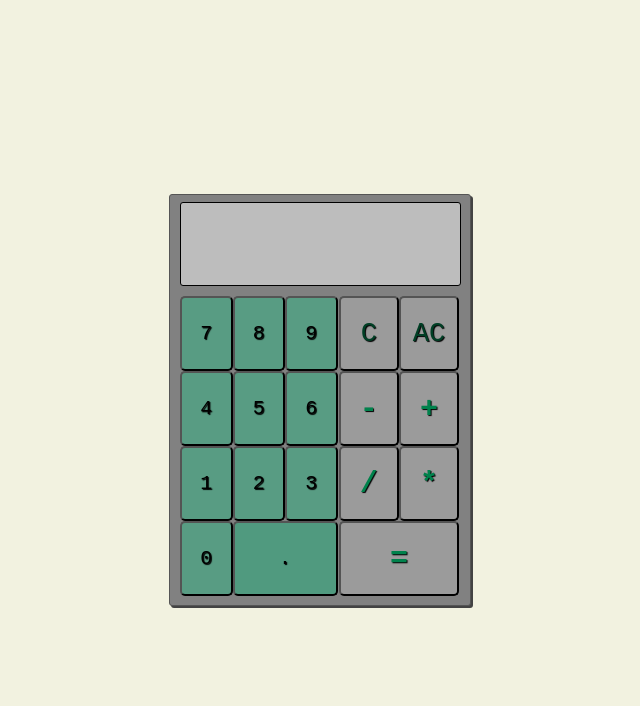
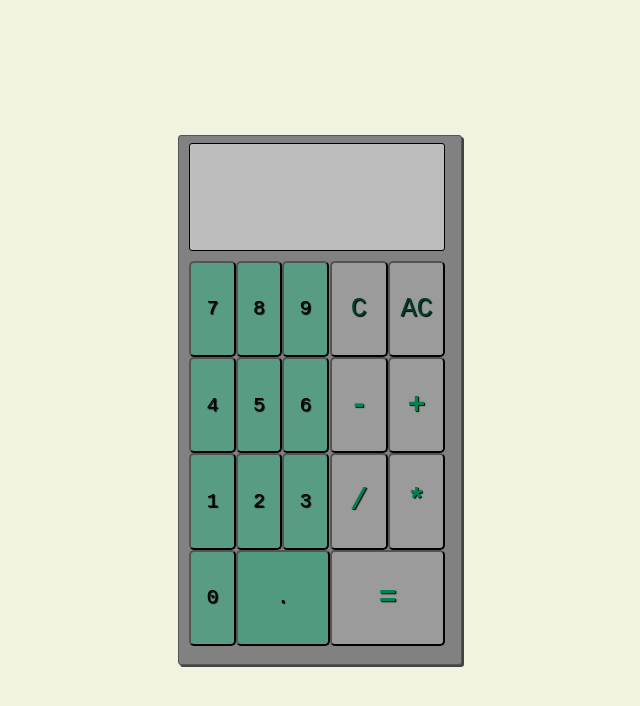
Before and after one commit to SofiaAlarcon/my-calculadora, a React (Create React App) app: page / in a window 1280 px wide. Shown: the top 706 px of the page, without its empty margins (320-960 px from the left). Built offline with nearby package versions, Linux system fonts and the light colour scheme.

Commit message:
Se reemplazaron los valores absolutos por valores relativos

```diff
--- a/src/App.css
+++ b/src/App.css
@@ -2,6 +2,7 @@
 .App {
   display: flex;
   height: 100vh;
+  width: 100vw;
   justify-content: center;
   align-items: center;
   background-color: rgb(242, 242, 224);
--- a/src/components/Botones.css
+++ b/src/components/Botones.css
@@ -1,7 +1,8 @@
 
   .boton-numero{
-    width: 52.51px;
-    height:75px;
+    width: 33%;
+    height:25%;
+    min-width: 10px;
     background-color: rgb(88, 156, 131);
     font-size: 20px;
     font-family: 'IBM Plex Mono', monospace;
@@ -10,8 +11,8 @@
   }
 
   .boton-punto{
-    width: 105px;
-    height:75px;
+    width: 67%;
+    height:25%;
     background-color:rgb(80, 154, 127);
     font-size: 20px;
     font-family: 'Roboto Mono', monospace;
@@ -21,8 +22,8 @@
 
 
   .boton-borrar{
-    width: 60.235px;
-    height: 75px;
+    width: 50%;
+    height: 25%;
     font-size: 27px;
     color: rgb(0, 63, 37);
     background-color:rgb(155, 155, 155);
@@ -34,8 +35,8 @@
   }
 
   .boton-signo{
-    width: 60.235px;
-    height: 75px;
+    width: 50%;
+    height: 25%;
     background-color: rgb(155, 155, 155);
     color: rgb(0, 130, 76);
     font-weight: bolder;
@@ -47,8 +48,8 @@
   }
 
   .boton-igual{
-    width: 120.47px;
-    height: 75px;
+    width: 100%;
+    height: 25%;
     font-weight: bolder;
     font-size: 30px;
     background-color: rgb(155, 155, 155);
--- a/src/components/Calculadora.css
+++ b/src/components/Calculadora.css
@@ -1,10 +1,12 @@
 .calculadora{
-    height: 410px;
-    width: 300px;
+    height: 66%;
+    width: 22%;
+    min-width: 200px;
     border-width: 1px;
     border-color: rgb(85, 85, 85) ;
     border-style: solid;
     border-radius: 3px;
     box-shadow: 2px 2px rgb(67, 67, 67);
     background-color:rgb(129, 129, 129) ;
+
   }
--- a/src/components/Pantalla.css
+++ b/src/components/Pantalla.css
@@ -1,12 +1,13 @@
 .pantalla{
-    width:275px;
+  height:20%;
+  width: 90%;
   border-color: black;
   border-style: solid;
   border-width: 1px;
   border-radius: 3px;
-    height: 80px;
   margin: 7px 10px 5px 10px;
   background-color: rgb(189, 189, 189);
   font-size: 30px;
+  padding: 0%;
 
 }
--- a/src/components/Teclado.css
+++ b/src/components/Teclado.css
@@ -1,22 +1,24 @@
 .teclado{
+  height: 73%;
+  width: 91%;
+  display: flex;
+  justify-content: center;
   border-color: black;
   border-width: 1px;
   margin-top: 5px;
   margin-left: 10px;
   margin-right: 10px;
   margin-bottom: 5px;
-    height: 300px;
-    display: flex;
-    justify-content: space-between;
+  padding: 0%;
   background-color:rgb(129, 129, 129) ;
 }
 
 .div-nros{
-    height: 300px;
-    width:170px;
+    height: 100%;
+    width:55%;
 }
 
 .div-signos{
-  height: 300px;
-  width: 130px;
+  height: 100%;
+  width: 45%;
 }
--- a/src/components/Teclado.js
+++ b/src/components/Teclado.js
@@ -32,7 +32,6 @@ export function Teclado({input, borrarC, resultado, setInput}) {
             <Boton styleClass='boton-signo' handleClick={() => handleClick("*")} value="*"/>
             <Boton styleClass='boton-igual' handleClick={() => resultado()} value="="/>
           </div>
-
         </div>
     )
 }
```
Lines whose indentation alone changed are shown as unchanged.
